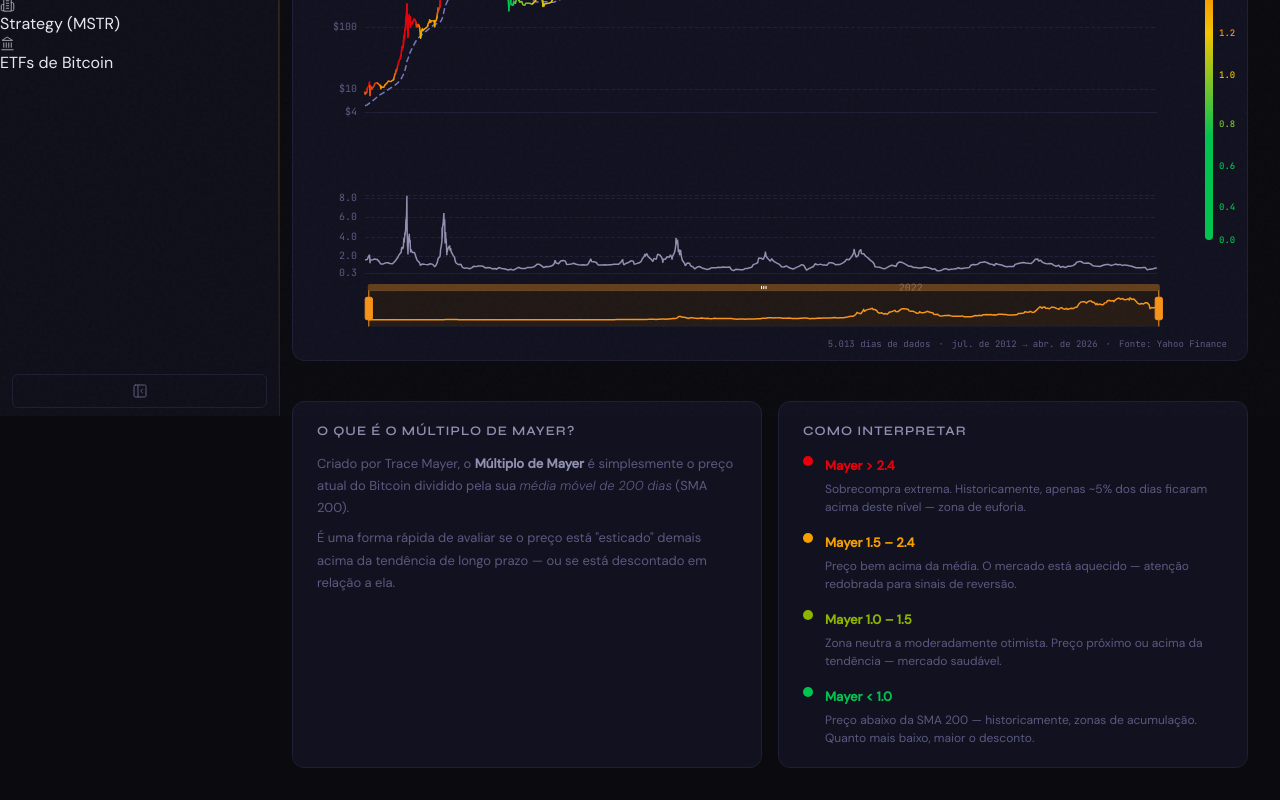
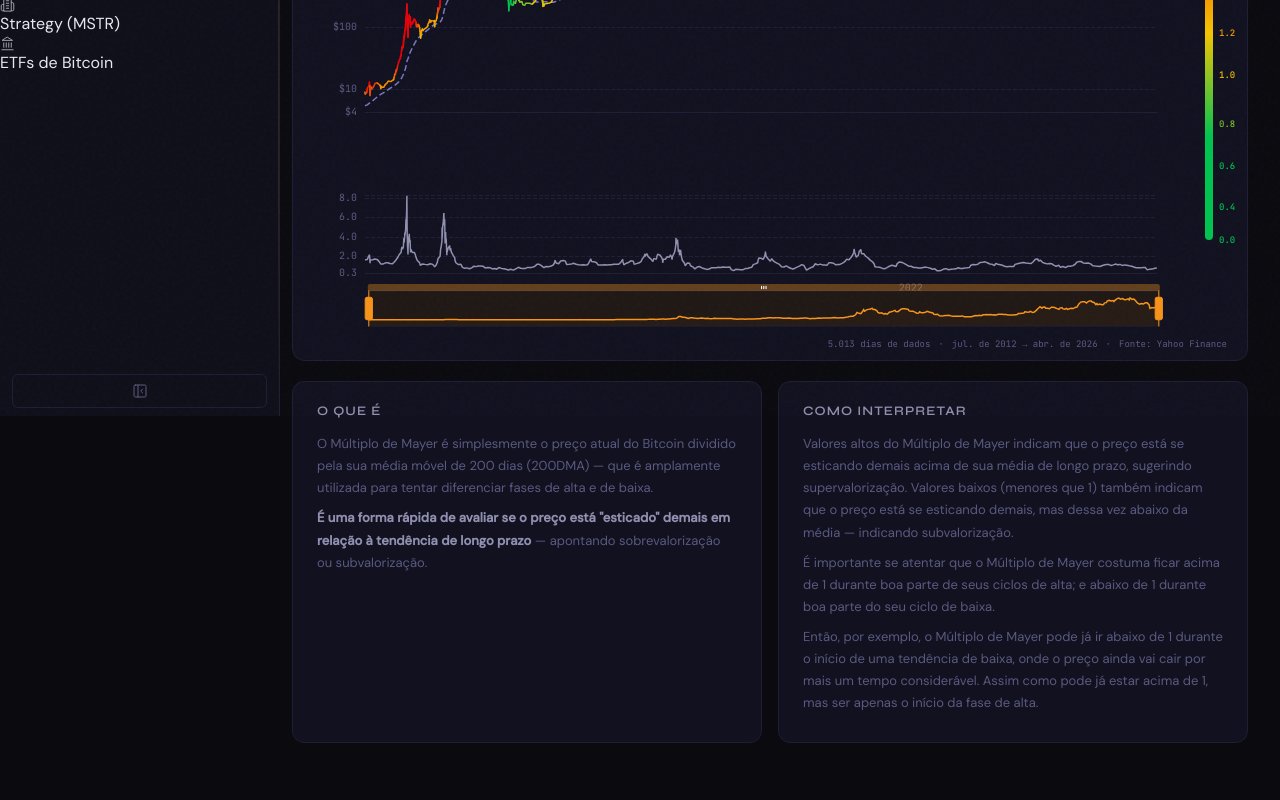
Before and after one commit to Chicoeth/btc-dashboard, a Next.js app in the folder btc-dashboard/frontend/: page /indicadores/multiplo-mayer in a window 1280 px wide. Shown: the part 384-1184 px from the top of the page. After the commit the page ends 1159 px from the top, so only its background shows below. Built offline with nearby package versions, Linux system fonts and the light colour scheme.

Commit message:
chore: update multiplo-mayer.jsx

```diff
--- a/btc-dashboard/frontend/src/pages/indicadores/multiplo-mayer.jsx
+++ b/btc-dashboard/frontend/src/pages/indicadores/multiplo-mayer.jsx
@@ -35,50 +35,37 @@ export default function MayerPage() {
         <div className="page-card">
           <MayerChart priceData={priceData} loading={loading} error={error} />
         </div>
+
         <div className="info-panel">
           <div className="info-section">
-          <h3>O que é o Múltiplo de Mayer?</h3>
+            <h3>O que é</h3>
             <p>
-            Criado por Trace Mayer, o <strong>Múltiplo de Mayer</strong> é simplesmente o preço
-            atual do Bitcoin dividido pela sua <em>média móvel de 200 dias</em> (SMA 200).
+              O Múltiplo de Mayer é simplesmente o preço atual do Bitcoin dividido pela sua média móvel
+              de 200 dias (200DMA) — que é amplamente utilizada para tentar diferenciar fases de alta
+              e de baixa.
             </p>
             <p>
-            É uma forma rápida de avaliar se o preço está "esticado" demais acima da tendência
-            de longo prazo — ou se está descontado em relação a ela.
+              <strong>É uma forma rápida de avaliar se o preço está "esticado" demais em relação à
+              tendência de longo prazo</strong> — apontando sobrevalorização ou subvalorização.
             </p>
           </div>
           <div className="info-section">
             <h3>Como interpretar</h3>
-          <div className="zone-rows">
-            <div className="zone-row">
-              <span className="dot" style={{ background: '#e8000a' }} />
-              <div>
-                <strong style={{ color: '#e8000a' }}>Mayer {'>'} 2.4</strong>
-                <p>Sobrecompra extrema. Historicamente, apenas ~5% dos dias ficaram acima deste nível — zona de euforia.</p>
-              </div>
-            </div>
-            <div className="zone-row">
-              <span className="dot" style={{ background: '#f5a000' }} />
-              <div>
-                <strong style={{ color: '#f5a000' }}>Mayer 1.5 – 2.4</strong>
-                <p>Preço bem acima da média. O mercado está aquecido — atenção redobrada para sinais de reversão.</p>
-              </div>
-            </div>
-            <div className="zone-row">
-              <span className="dot" style={{ background: '#8cb400' }} />
-              <div>
-                <strong style={{ color: '#8cb400' }}>Mayer 1.0 – 1.5</strong>
-                <p>Zona neutra a moderadamente otimista. Preço próximo ou acima da tendência — mercado saudável.</p>
-              </div>
-            </div>
-            <div className="zone-row">
-              <span className="dot" style={{ background: '#00c44f' }} />
-              <div>
-                <strong style={{ color: '#00c44f' }}>Mayer {'<'} 1.0</strong>
-                <p>Preço abaixo da SMA 200 — historicamente, zonas de acumulação. Quanto mais baixo, maior o desconto.</p>
-              </div>
-            </div>
-          </div>
+            <p>
+              Valores altos do Múltiplo de Mayer indicam que o preço está se esticando demais acima de
+              sua média de longo prazo, sugerindo supervalorização. Valores baixos (menores que 1) também
+              indicam que o preço está se esticando demais, mas dessa vez abaixo da média — indicando
+              subvalorização.
+            </p>
+            <p>
+              É importante se atentar que o Múltiplo de Mayer costuma ficar acima de 1 durante boa parte
+              de seus ciclos de alta; e abaixo de 1 durante boa parte do seu ciclo de baixa.
+            </p>
+            <p>
+              Então, por exemplo, o Múltiplo de Mayer pode já ir abaixo de 1 durante o início de uma
+              tendência de baixa, onde o preço ainda vai cair por mais um tempo considerável. Assim como
+              pode já estar acima de 1, mas ser apenas o início da fase de alta.
+            </p>
           </div>
         </div>
 
@@ -113,7 +100,6 @@ export default function MayerPage() {
           border: 1px solid var(--border-subtle);
           border-radius: 12px;
           overflow: hidden;
-          margin-bottom: 20px;
         }
         .info-panel {
           display: grid;
@@ -143,11 +129,6 @@ export default function MayerPage() {
           margin: 0 0 8px;
         }
         .info-section strong { color: var(--text-secondary); }
-        .zone-rows { display: flex; flex-direction: column; gap: 14px; }
-        .zone-row { display: flex; gap: 12px; align-items: flex-start; }
-        .zone-row .dot { width: 10px; height: 10px; border-radius: 50%; flex-shrink: 0; margin-top: 3px; }
-        .zone-row div p { font-size: 12px; color: var(--text-muted); margin: 3px 0 0; line-height: 1.5; }
-        .zone-row strong { font-size: 13px; }
       `}</style>
     </Layout>
   );
```
Lines whose indentation alone changed are shown as unchanged.
